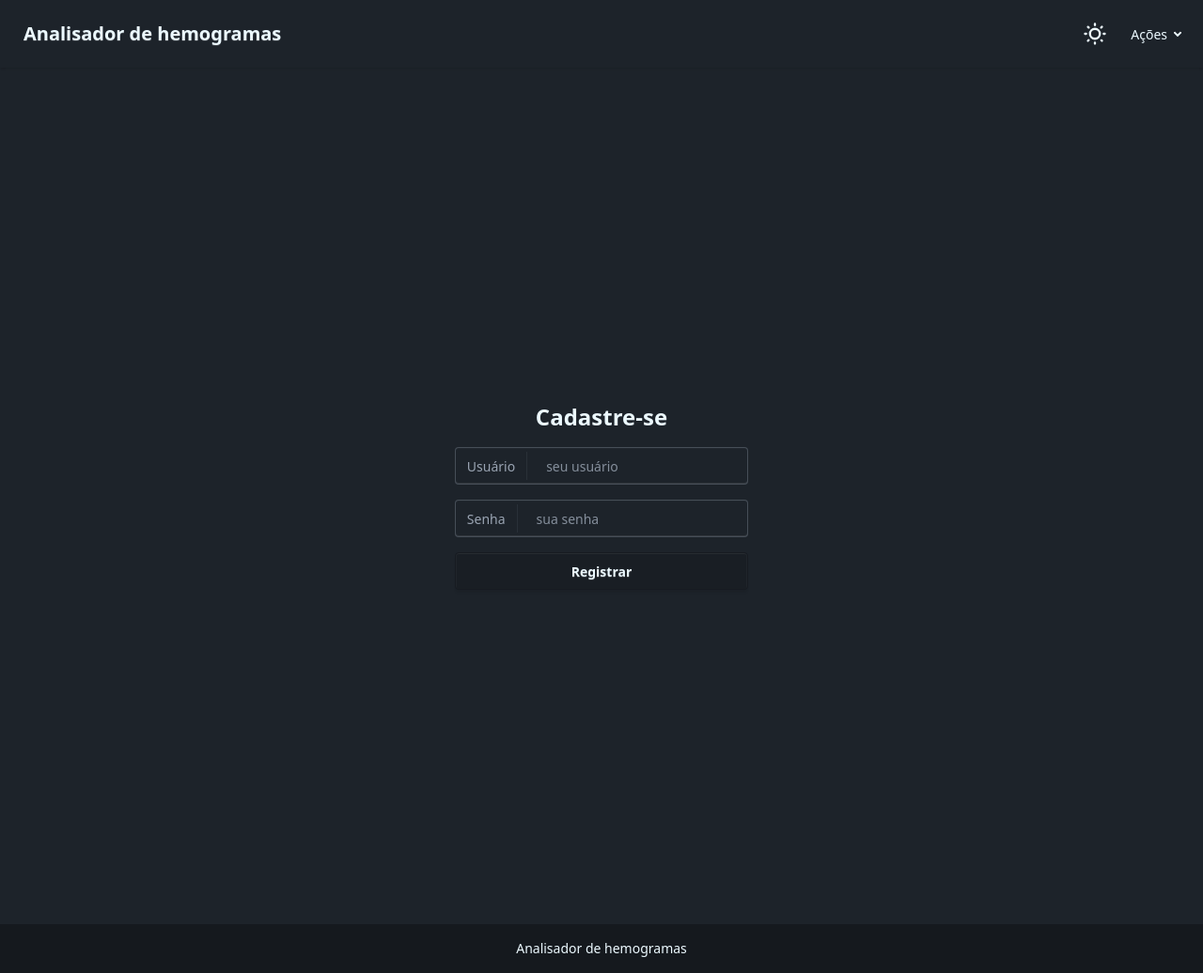
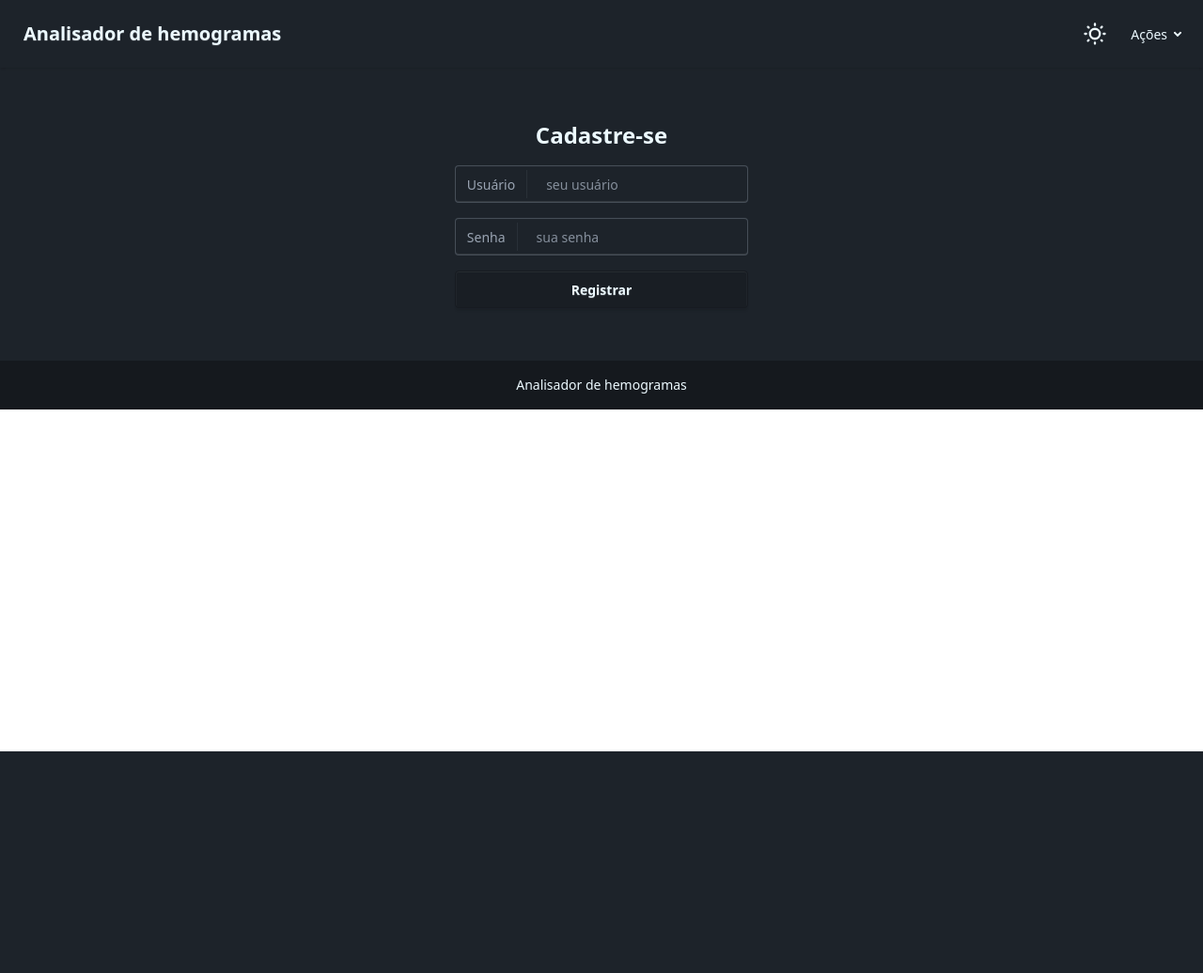
Before and after one commit to luizfelipedasilva678/blood-test-analysis, a Flask app: page /register in a window 1280 px wide. Shown: the whole page at 94% size. After the commit the page ends 800 px from the top, so only its background shows below. Run offline with Flask 3, Linux system fonts and the light colour scheme; style sheets or scripts are compiled from the project's sources; some libraries are stand-ins or nearby versions.

Commit message:
fix height bug

```diff
--- a/src/templates/base.html
+++ b/src/templates/base.html
@@ -70,7 +70,7 @@
       </div>
     </header>
     <main
-      class="mt-[56px] mb-[56px] section w-full flex items-center justify-center flex-col h-[100vh]"
+      class="mt-[56px] mb-[56px] section w-full flex items-center justify-center flex-col"
     >
       {% block content %}{% endblock %}
     </main>
```
